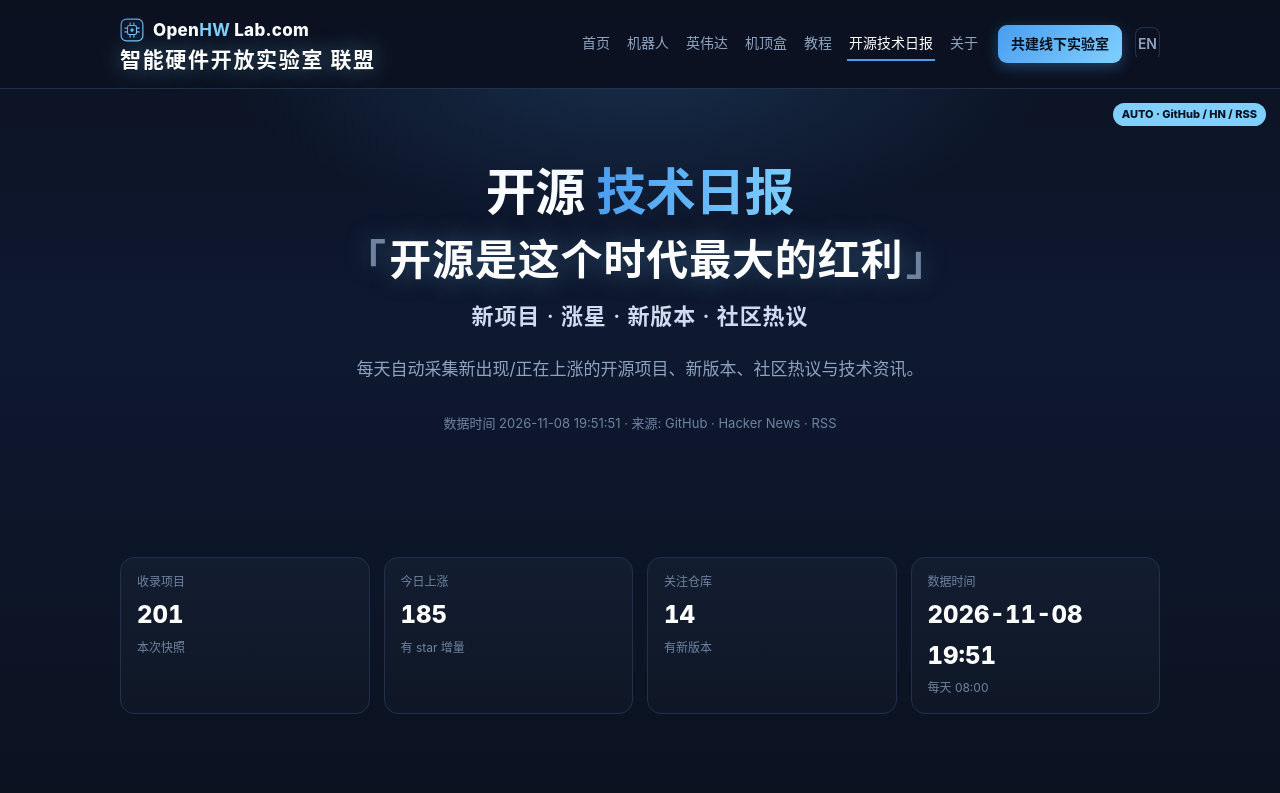
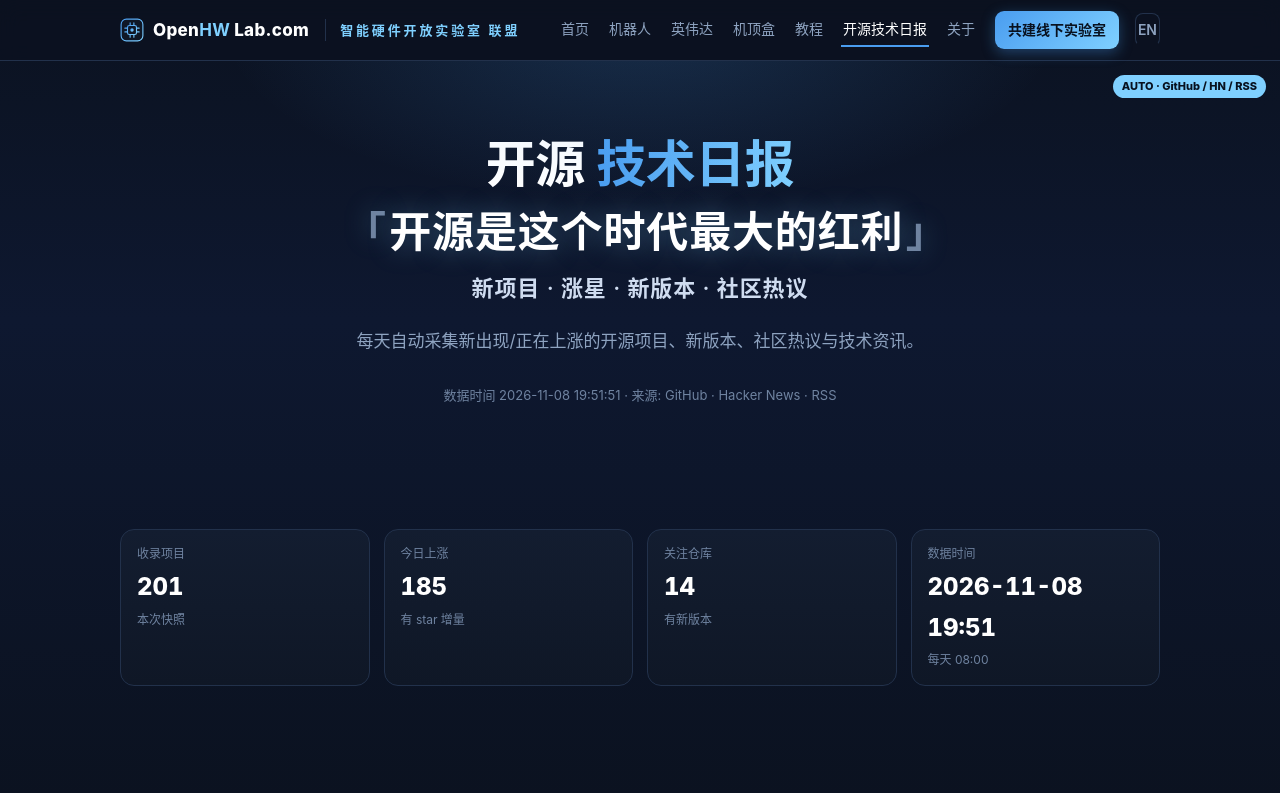
Before and after one commit to OpenHWLabcom/website, a plain HTML site: page oss.html in a window 1280 px wide. Shown: the top 793 px of the page. Drawn offline with Linux system fonts and the light colour scheme.

Commit message:
Revert "导航：主标题「智能硬件开放实验室 联盟」移到品牌下方并整体放大（21px），全站 18 页同步"
This reverts commit 05eb70e0457cb1bb04522790031c25d86a24a020.

```diff
--- a/assets/style.css
+++ b/assets/style.css
@@ -22,26 +22,20 @@ code{background:#0a1322;border:1px solid var(--line);border-radius:6px;padding:2
 /* ---------- nav ---------- */
 .nav{position:sticky;top:0;z-index:50;background:rgba(11,18,32,.82);backdrop-filter:blur(10px);
   border-bottom:1px solid var(--line)}
-.nav .wrap{display:flex;align-items:center;min-height:88px;gap:12px;padding:8px 20px;flex-wrap:wrap}
+.nav .wrap{display:flex;align-items:center;min-height:60px;gap:12px;padding:6px 20px;flex-wrap:wrap}
 .brand{display:flex;align-items:center;gap:9px;font-weight:800;letter-spacing:.3px;color:#fff;font-size:17px;white-space:nowrap}
 .brand .dot{width:22px;height:22px;border-radius:6px;background:linear-gradient(135deg,var(--acc),var(--acc2));
   display:inline-flex;align-items:center;justify-content:center;font-size:13px;color:#08111f;font-weight:900}
 .brand b{color:var(--acc2)}
 .nav nav{display:flex;align-items:center;gap:2px;flex-wrap:wrap;margin-left:auto;order:3}
-.nav nav a{margin-left:11px;color:var(--mut);font-size:14px;padding:4px 2px;border-bottom:2px solid transparent}
+.nav nav a{margin-left:14px;color:var(--mut);font-size:14px;padding:4px 2px;border-bottom:2px solid transparent}
 .nav nav a:hover,.nav nav a.on{color:#fff;border-bottom-color:var(--acc)}
 .nav nav a.hot{margin-left:16px;padding:7px 13px;border-radius:9px;background:linear-gradient(135deg,var(--acc),var(--acc2));color:#08111f;font-weight:800;border-bottom:0;box-shadow:0 4px 14px rgba(74,157,240,.35)}
 .nav nav a.hot:hover{color:#08111f;filter:brightness(1.06);border-bottom-color:transparent}
 .brand{order:1}
-/* 主标题：智能硬件开放实验室 联盟（左上角品牌下方，整体放大） */
-.brandbox{order:1;display:flex;flex-direction:column;justify-content:center;align-items:flex-start;gap:2px}
-.brandbox .brand{order:0}
-.nav-slogan{font-size:21px;font-weight:800;letter-spacing:.08em;color:#fff;white-space:nowrap;
-  line-height:1.2;pointer-events:none;text-shadow:0 0 24px rgba(127,208,255,.45),0 1px 0 rgba(0,0,0,.35)}
-@media(max-width:1180px){.nav-slogan{font-size:19px;letter-spacing:.05em}}
-@media(max-width:980px){.nav-slogan{font-size:17px;letter-spacing:.02em}}
-@media(max-width:860px){.nav-slogan{font-size:15px;white-space:normal}}
-html[lang="en"] .nav-slogan{font-size:16px;letter-spacing:.005em}
+.nav-slogan{order:2;font-size:13px;font-weight:800;letter-spacing:.22em;color:var(--acc2);white-space:nowrap;
+  pointer-events:none;padding-left:14px;margin-left:4px;border-left:1px solid var(--line)}
+@media(max-width:860px){.nav-slogan{display:none}}
 .gh{margin-left:14px;color:var(--mut);font-size:13px;border:1px solid var(--line);border-radius:8px;padding:4px 10px}
 .gh:hover{border-color:var(--acc);color:#fff}
 .lang{margin-left:14px;color:var(--mut);font-size:13px;border:1px solid var(--line);border-radius:8px;padding:4px 10px;font-weight:600}
--- a/oss.html
+++ b/oss.html
@@ -12,10 +12,8 @@
 <body>
 <header class="nav">
   <div class="wrap">
-    <div class="brandbox">
-      <a class="brand" href="index.html"><img src="assets/logo.svg" alt="" width="24" height="24"><span class="t">Open<b>HW</b> Lab.com</span></a>
-      <span class="nav-slogan">智能硬件开放实验室 联盟</span>
-    </div>
+    <span class="nav-slogan">智能硬件开放实验室 联盟</span>
+    <a class="brand" href="index.html"><img src="assets/logo.svg" alt="" width="24" height="24"><span class="t">Open<b>HW</b> Lab.com</span></a>
     <nav>
       <a href="index.html">首页</a>
       <a href="robot.html">机器人</a>
```
Also changed, not shown: about.html (+2 -4 lines), apply.html (+2 -4 lines), docs.html (+2 -4 lines), en/about.html (+2 -4 lines), en/apply.html (+2 -4 lines), en/docs.html (+2 -4 lines), en/index.html (+1 -1 lines), en/labs.html (+2 -4 lines), en/nvidia.html (+2 -4 lines), en/oss.html (+2 -4 lines), en/projects.html (+2 -4 lines), en/robot.html (+2 -4 lines), index.html (+1 -1 lines), labs.html (+2 -4 lines), 3 more files.
